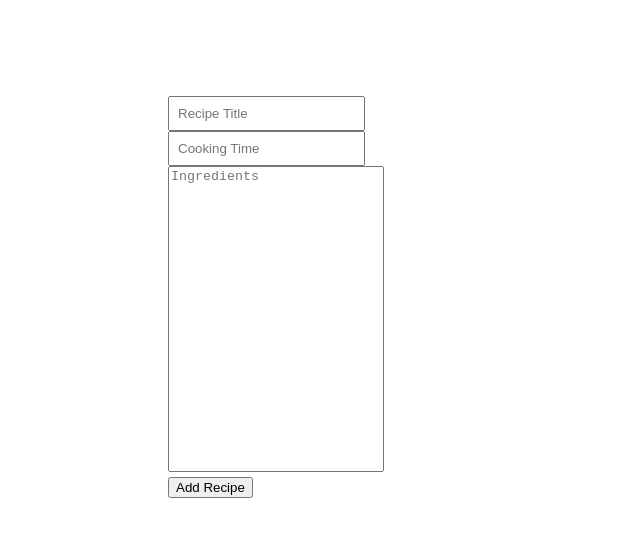
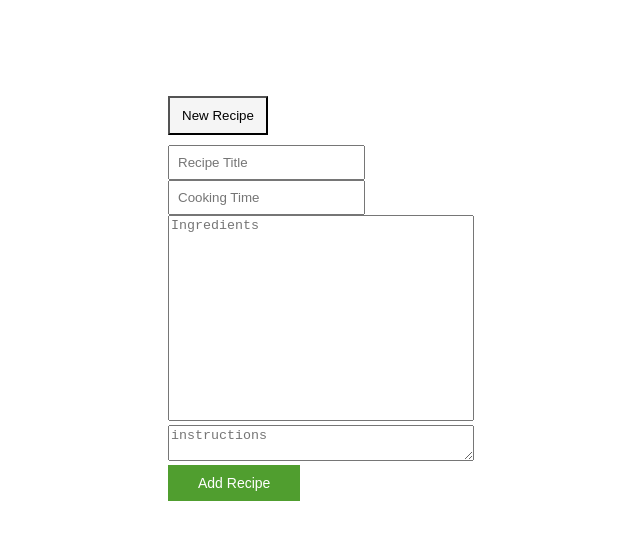
Before and after one commit to AdamFagerberg/recipeapp, a Next.js app: page / in a window 1280 px wide. Shown: the top 540 px of the page, without its empty margins (322-962 px from the left). Built offline with nearby package versions, Linux system fonts and the light colour scheme.

Commit message:
css form

```diff
--- a/app/components/RecipeForm.js
+++ b/app/components/RecipeForm.js
@@ -39,6 +39,7 @@ function RecipeForm() {
 
   return (
     <div className="formcontainer">
+      <button className="new">New Recipe</button>
       <form onSubmit={handleAddRecipe} id="recipeForm">
         <input
           type="text"
@@ -66,7 +67,17 @@ function RecipeForm() {
           placeholder="Ingredients"
           required
         />
-        <button type="submit">Add Recipe</button>
+        <textarea
+          id="instructions"
+          name="instructions"
+          value={newRecipe.instructions}
+          onChange={handleInputChange}
+          placeholder="instructions"
+          required
+        />
+        <button className="addBtn" type="submit">
+          Add Recipe
+        </button>
       </form>
 
       <div id="recipesContainer">
--- a/app/globals.css
+++ b/app/globals.css
@@ -74,6 +74,16 @@ main {
   grid-template-columns: repeat(3, 1fr);
   gap: 10px;
   height: auto;
+}
+
+.new {
+  background: #f5f5f5;
+  padding: 10px;
+  display: flex;
+  width: 100px;
+  flex-direction: column;
+  justify-content: center;
+  align-items: center;
 }
 
 main article {
@@ -165,7 +175,7 @@ footer > section article a {
   margin: 1rem;
 }
 
-#addBtn {
+.addBtn {
   background-color: #509e2f;
   padding: 10px 30px 10px 30px;
   color: white;
@@ -173,6 +183,10 @@ footer > section article a {
   border: none;
 }
 
+#instructions {
+  width: 300px;
+  height: auto;
+}
 input {
   padding: 8px;
 }
@@ -229,8 +243,8 @@ input {
 
 /* gabriel css */
 #ingredients {
-  width: 210px;
-  height: 300px;
+  width: 300px;
+  height: 200px;
   resize: none;
 }
 
```
